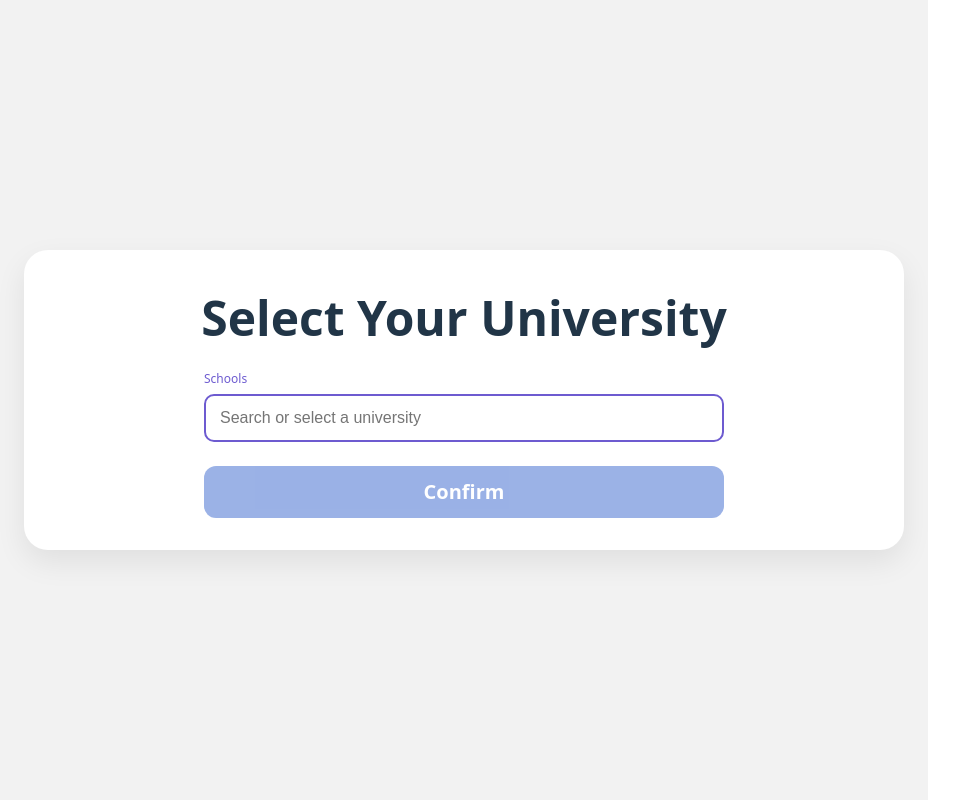
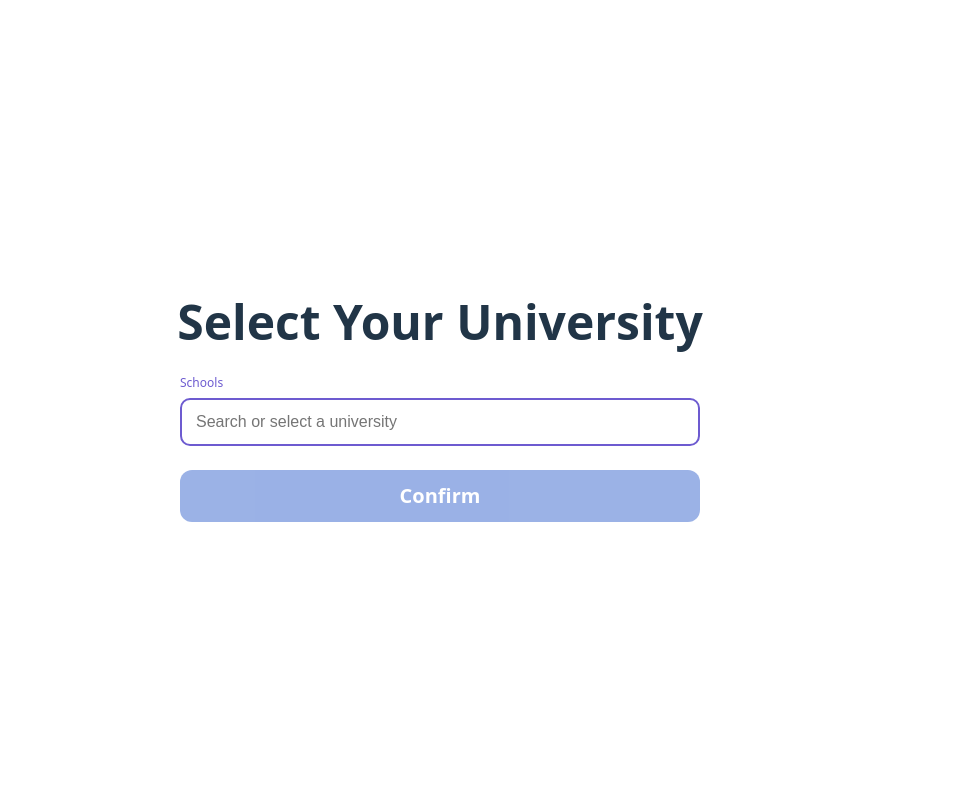
Before and after one commit to jialechen3/ulink, a React (Vite) app in the folder my-app/: page / in a window 1280 px wide. Shown: the whole page, without its empty margins (0-967 px from the left). Built offline with nearby package versions, Linux system fonts and the light colour scheme.

Commit message:
Update App.css
Adjust wired gray canvas layout

```diff
--- a/my-app/src/App.css
+++ b/my-app/src/App.css
@@ -1,12 +1,18 @@
 /* basic layout */
 * { box-sizing: border-box; }
 .page.center{
-  min-height:100vh; display:flex; align-items:center; justify-content:center;
-  background:#f2f2f2; padding:24px;
+  min-height:100vh;
+  display:flex; align-items:center; justify-content:center;
+  background:#FFFFFF;           /* full white background */
+  padding:0;                    /* no extra edge padding */
 }
 .select-card{
-  width:min(880px, 96vw); background:#fff; border-radius:24px;
-  box-shadow:0 12px 30px rgba(0,0,0,.08); padding:40px 32px 32px; text-align:center;
+  width:min(880px, 96vw);
+  background:#FFFFFF;           /* same as page to look seamless */
+  border-radius:0;              /* no rounded white panel edge */
+  box-shadow:none;              /* remove drop shadow */
+  padding:40px 24px 24px;       /* comfortable spacing for content */
+  text-align:center;
 }
 .page-title{ margin:0 0 24px; font-size:48px; font-weight:800; line-height:1.15; }
 
```
